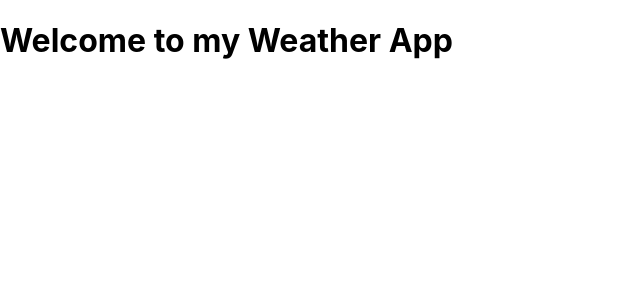
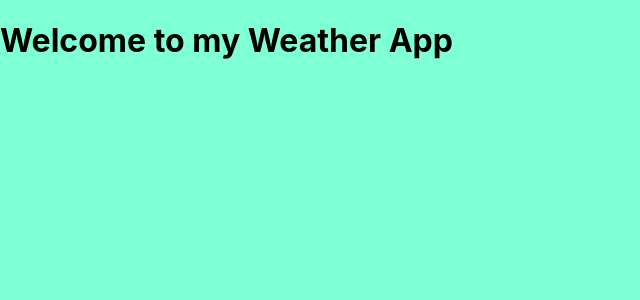
Before and after one commit to zex1l/WeatherApp-TypeScript, a React (Create React App) app: page / in a window 1280 px wide. Shown: the top 300 px of the page, without its empty margins (0-640 px from the left). Built offline with nearby package versions, Linux system fonts and the light colour scheme; no server answers.

Commit message:
created new stylesheet

```diff
--- a/src/App.tsx
+++ b/src/App.tsx
@@ -1,6 +1,6 @@
 import {useEffect, useState} from "react";
-import {IWeather} from "./interface/weatherInterface";
 import Weather from "./components/Weather";
+import './styles/style.css'
 
 function App() {
     const [weather, setWeather] = useState<any>({})
--- /dev/null
+++ b/src/styles/style.css
@@ -0,0 +1,3 @@
+body {
+    background-color: aquamarine;
+}
```
